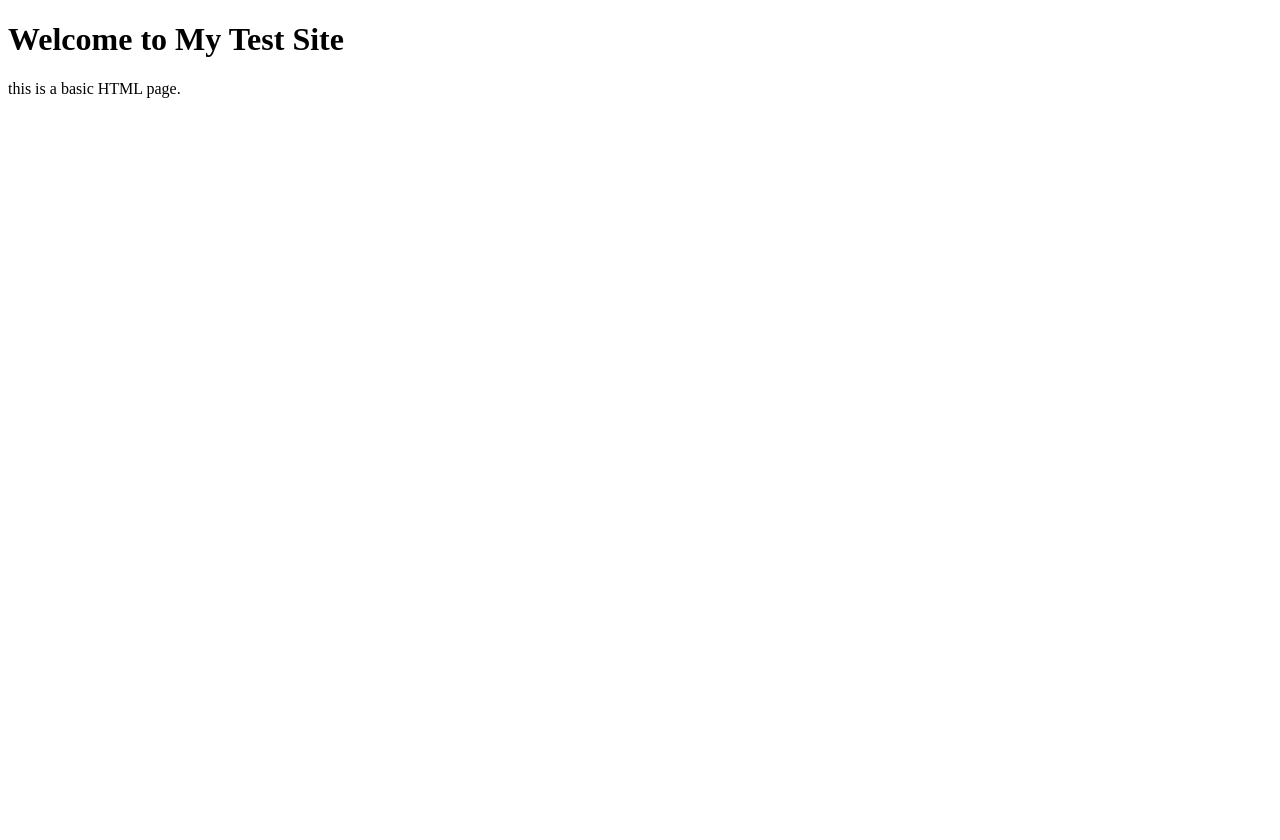
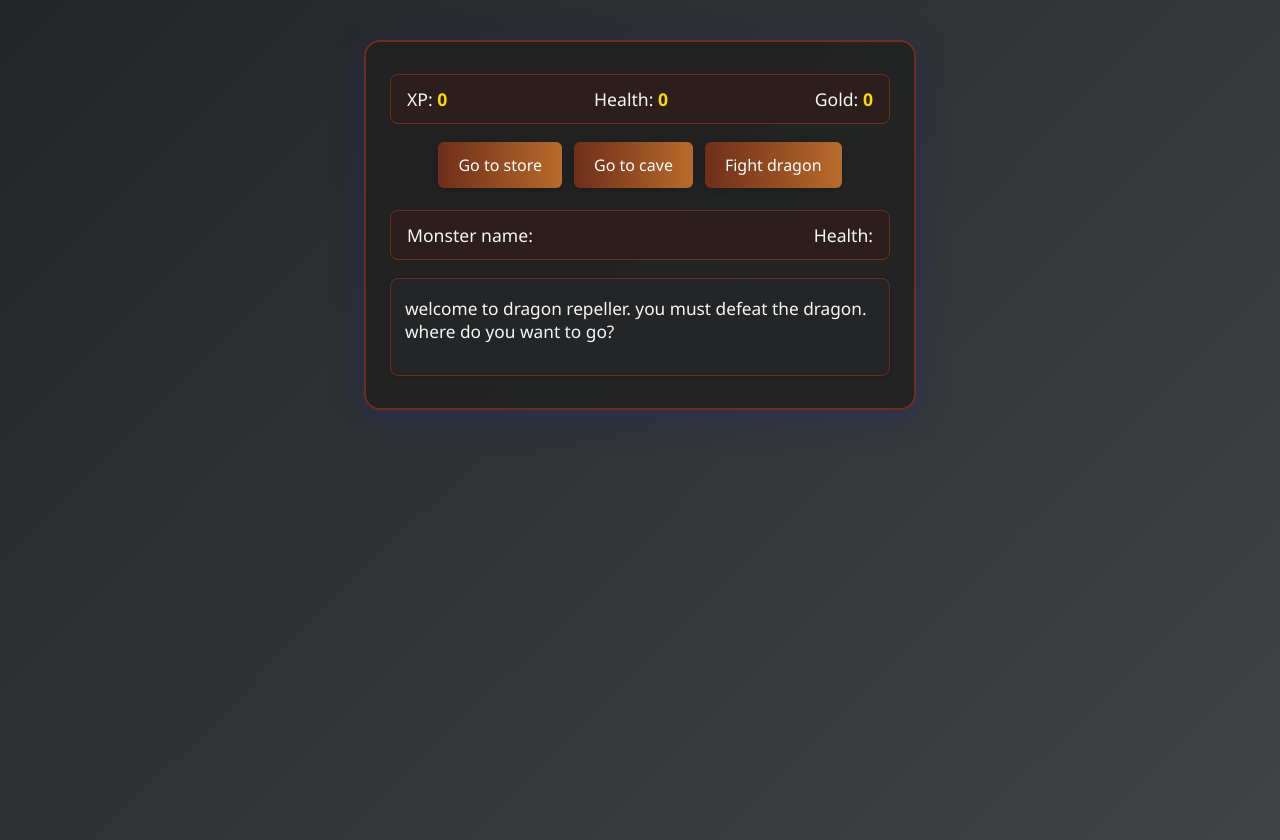
Before and after one commit to tab-mandler/testsite, a plain HTML site: page index.html in a window 1280 px wide. Before the commit the page ends 800 px from the top, so only its background shows below. Drawn offline with Linux system fonts and the light colour scheme.

Commit message:
added css to learn js

```diff
--- a/index.html
+++ b/index.html
@@ -1,11 +1,31 @@
 <!DOCTYPE html>
 <html lang="en">
+
 <head>
     <meta charset="UTF-8">
-    <title>My Test Site</title>
+    <title>RPG - Dragon Repeller</title>
+    <link rel="stylesheet" href="styles.css">
 </head>
+
 <body>
-    <h1>Welcome to My Test Site</h1>
-    <p>this is a basic HTML page.</p>
+    <div id="game">
+        <div id="stats">
+            <span class="stat">XP: <strong><span id="xpText">0</span></strong></span>
+            <span class="stat">Health: <strong><span id="healthText">0</span></strong></span>
+            <span class="stat">Gold: <strong><span id="goldText">0</span></strong></span>
+        </div>
+        <div id="controls">
+            <button id="button1">Go to store</button>
+            <button id="button2">Go to cave</button>
+            <button id="button3">Fight dragon</button>
+        </div>
+        <div id="monsterStats">
+            <span class="stat">Monster name: <strong><span id="monsterName"></span></strong></span>
+            <span class="stat">Health: <strong><span id="monsterHealth"></span></strong></span>
+        </div>
+        <div id="text">welcome to dragon repeller. you must defeat the dragon. where do you want to go?</div>
+        <script src="script.js"></script>
+    </div>
 </body>
+
 </html>
--- /dev/null
+++ b/styles.css
@@ -0,0 +1,80 @@
+body {
+    background: linear-gradient(135deg, #232526 0%, #414345 100%);
+    font-family: 'Segoe UI', 'Verdana', sans-serif;
+    color: #f8f8f2;
+    margin: 0;
+    min-height: 100vh;
+}
+
+#game {
+    max-width: 500px;
+    margin: 40px auto;
+    background: rgba(34, 34, 34, 0.95);
+    border-radius: 16px;
+    box-shadow: 0 8px 32px 0 rgba(31, 38, 135, 0.37);
+    padding: 32px 24px;
+    border: 2px solid #6e2e1a;
+}
+
+#stats, #monsterStats {
+    display: flex;
+    justify-content: space-between;
+    background: #2d1e1e;
+    padding: 12px 16px;
+    border-radius: 8px;
+    margin-bottom: 18px;
+    font-size: 1.1em;
+    border: 1px solid #6e2e1a;
+}
+
+.stat strong {
+    color: #ffd700;
+    font-weight: bold;
+}
+
+#controls {
+    display: flex;
+    gap: 12px;
+    margin-bottom: 22px;
+    justify-content: center;
+}
+
+button {
+    background: linear-gradient(90deg, #6e2e1a 0%, #b86b2b 100%);
+    color: #fff;
+    border: none;
+    border-radius: 6px;
+    padding: 12px 20px;
+    font-size: 1em;
+    font-family: inherit;
+    cursor: pointer;
+    box-shadow: 0 2px 8px rgba(0,0,0,0.2);
+    transition: background 0.2s, transform 0.1s;
+}
+
+button:hover, button:focus {
+    background: linear-gradient(90deg, #b86b2b 0%, #6e2e1a 100%);
+    transform: translateY(-2px) scale(1.04);
+    outline: none;
+}
+
+#text {
+    background: #232526;
+    border-radius: 8px;
+    padding: 18px 14px;
+    min-height: 60px;
+    font-size: 1.08em;
+    margin-top: 18px;
+    border: 1px solid #6e2e1a;
+    box-shadow: 0 1px 4px rgba(0,0,0,0.15);
+}
+
+@media (max-width: 600px) {
+    #game {
+        padding: 16px 4px;
+    }
+    #controls {
+        flex-direction: column;
+        gap: 8px;
+    }
+}
```
